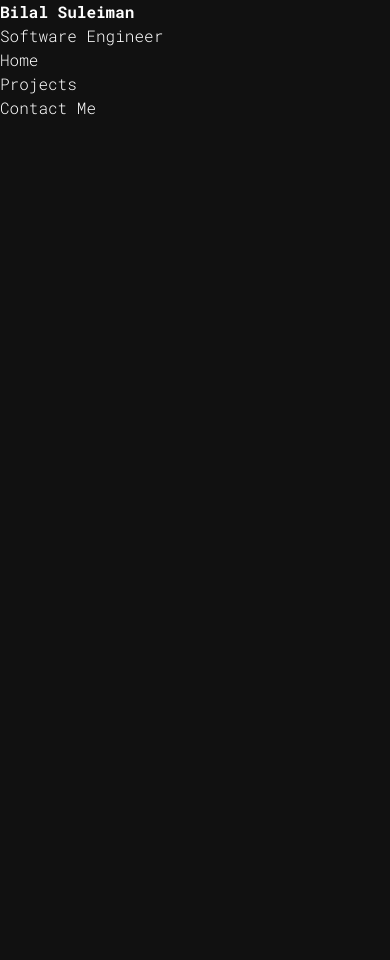
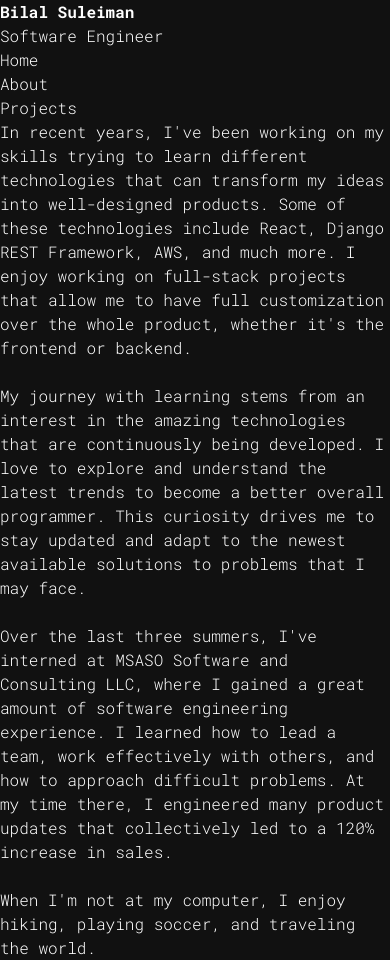
Before and after one commit to bsule/bsule.github.io, a React (Vite) app in the folder personal-website/: page /about in a window 390 px wide. Before the commit the page ends 844 px from the top, so only its background shows below. Built offline with nearby package versions, Linux system fonts and the light colour scheme.

Commit message:
working on about page

```diff
--- a/personal-website/src/App.jsx
+++ b/personal-website/src/App.jsx
@@ -1,4 +1,4 @@
-import { BrowserRouter as Router, Route, Routes } from 'react-router-dom';
+import { BrowserRouter as Router } from 'react-router-dom';
 import AnimatedRoutes from './components/AnimatedRoutes';
 import Navbar from './components/Navbar';
 
--- a/personal-website/src/components/About.jsx
+++ b/personal-website/src/components/About.jsx
@@ -3,8 +3,26 @@ import { motion } from 'framer-motion';
 function About() {
     return (
         <div className='flex justify-center'>
-            <motion.div className="text-3xl fixed w-3/5" initial={{opacity: 0}} animate={{opacity: 1}} exit={{opacity: 0, transition: {duration: .5}}}>
-                <p className='mt-20'>about</p>
+            <motion.div className="text-3xl fixed w-3/5 text-lg" initial={{opacity: 0}} animate={{opacity: 1}} exit={{opacity: 0, transition: {duration: .5}}}>
+                <p className='mt-20'>
+                    In recent years, I've been working on my skills trying to learn different technologies that can transform my ideas into well-designed products. Some of these technologies include React, Django REST Framework, AWS, and much more.
+                    I enjoy working on full-stack projects that allow me to have full customization over the whole product, whether it's the frontend or backend.
+
+                    <br /> <br />
+
+                    My journey with learning stems from an interest in the amazing technologies that are continuously being developed. I love to explore and understand the latest trends to become a better overall programmer.
+                    This curiosity drives me to stay updated and adapt to the newest available solutions to problems that I may face.
+
+                    <br /> <br />
+
+                    Over the last three summers, I've interned at <a href="https://msasosoftware.com/" target='blank'><span className='link link-underline font-semibold'>MSASO Software and Consulting LLC</span></a>
+                    , where I gained a great amount of software engineering experience. I learned how to lead a team, work effectively with others, and how to approach difficult problems.
+                    At my time there, I engineered many product updates that collectively led to a 120% increase in sales.
+
+                    <br /> <br />
+
+                    When I'm not at my computer, I enjoy hiking, playing soccer, and traveling the world.
+                </p>
             </motion.div>
         </div>
     );
--- a/personal-website/src/components/AnimatedRoutes.jsx
+++ b/personal-website/src/components/AnimatedRoutes.jsx
@@ -11,7 +11,7 @@ function AnimatedRoutes(){
         <AnimatePresence>
             <Routes location={location} key={location.pathname}>
                 <Route path='/' element={<Home/>}/>
-                <Route path='/contact' element={<About/>}/>
+                <Route path='/about' element={<About/>}/>
                 <Route path='/projects' element={<Projects/>}/>
             </Routes>
         </AnimatePresence>
--- a/personal-website/src/components/Home.jsx
+++ b/personal-website/src/components/Home.jsx
@@ -21,7 +21,7 @@ function Home() {
                 <br />
                 <p>
                     In my freetime, I enjoy working on projects that blend engineering with software development, exploring interesting and impactful solutions to difficult problems.
-                    When I'm not at my computer, you can find me hiking, playing soccer, or traveling the world.
+                    I love to learn new languages and frameworks to push the boundaries of my knowledge and skills.
                 </p>
                 <div className='flex justify-center mt-20'>
                     <a href="https://www.linkedin.com/in/bsule" target='blank'><motion.i className="fa fa-linkedin-in text-blue-500 text-3xl" whileHover={{opacity: 0.6}}></motion.i></a>
--- a/personal-website/src/components/Navbar.jsx
+++ b/personal-website/src/components/Navbar.jsx
@@ -10,8 +10,8 @@ function Navbar() {
         if (location.pathname === '/'){
             setActive('home');
         }
-        else if (location.pathname === '/contact/'){
-            setActive('contact');
+        else if (location.pathname === '/about/'){
+            setActive('about');
         }
         else if (location.pathname === '/projects/'){
             setActive('projects');
@@ -28,8 +28,8 @@ function Navbar() {
             <div className="flex justify-end">
                 <motion.div className="flex-col p-8 text-right font-bold" initial={{ opacity: 0, x: 50 }} animate={{ opacity: 1, x: 0 }} exit={{ opacity: 0, x: -50 }}>
                     <motion.p><Link to='/' style={{ cursor: active === 'home' ? 'default' : 'pointer', pointerEvents: active === 'home' ? 'none' : 'auto' }}><span className={active === 'home' ? "link-clicked-underline" : "link link-underline"}>Home</span></Link></motion.p>
+                    <motion.p><Link to='about/' style={{ cursor: active === 'about' ? 'default' : 'pointer', pointerEvents: active === 'about' ? 'none' : 'auto' }}><span className={active === 'about' ? "link-clicked-underline" : "link link-underline"}>About</span></Link></motion.p>
                     <motion.p><Link to='projects/' style={{ cursor: active === 'projects' ? 'default' : 'pointer', pointerEvents: active === 'projects' ? 'none' : 'auto' }}><span className={active === 'projects' ? "link-clicked-underline" : "link link-underline"}>Projects</span></Link></motion.p>
-                    <motion.p><Link to='contact/' style={{ cursor: active === 'contact' ? 'default' : 'pointer', pointerEvents: active === 'contact' ? 'none' : 'auto' }}><span className={active === 'contact' ? "link-clicked-underline" : "link link-underline"}>Contact Me</span></Link></motion.p>
                 </motion.div>
             </div>
         </div>
--- a/personal-website/src/components/Projects.jsx
+++ b/personal-website/src/components/Projects.jsx
@@ -7,8 +7,8 @@ function Projects(){
     return (
         <div className='absolute flex flex-col items-center justify-center mt-20 left-1/2 transform -translate-x-1/2 w-full pb-20'>
             <motion.div className="text-3xl" initial={{opacity: 0}} animate={{opacity: 1}} exit={{opacity: 0, transition: {duration: .5}}} whileHover={{x: 6, y: -6}}>
-                <div className='border-4 rounded-lg max-w-screen-xl flex justify-center shadow-md shadow-slate-500'>
-                    <motion.div className='flex flex-col md:flex-row items-center md:items-start gap-8 p-5'>
+                <div className='max-w-screen-xl flex justify-center'>
+                    <motion.div className='flex flex-col md:flex-row items-center md:items-start gap-8'>
                         <motion.div className='relative' whileHover={{ opacity: 0.7 }} transition={{ duration: 0.3 }}>
                             <a href="https://github.com/bsule/ecommerce-app" target='blank'><img src={ecommercePic} alt="" className='rounded-xl' width="400px" height="300px"/></a>
                         </motion.div>
@@ -21,9 +21,9 @@ function Projects(){
                 </div>
             </motion.div>
 
-            <motion.div className="text-3xl" initial={{opacity: 0}} animate={{opacity: 1}} exit={{opacity: 0, transition: {duration: .5}}} whileHover={{x: 6, y: -6}}>
-                <div className='mt-10 border-4 rounded-lg max-w-screen-xl flex justify-center shadow-md shadow-slate-500'>
-                    <motion.div className='flex flex-col md:flex-row items-center md:items-start gap-8 p-5'>
+            <div className="text-3xl pt-10">
+                <motion.div className='max-w-screen-xl flex justify-center' initial={{opacity: 0}} animate={{opacity: 1}} exit={{opacity: 0, transition: {duration: .5}}} whileHover={{x: 6, y: -6}}>
+                    <motion.div className='flex flex-col md:flex-row items-center md:items-start gap-8'>
                         <motion.div className='relative' whileHover={{ opacity: 0.7 }} transition={{ duration: 0.3 }}>
                             <a href="https://github.com/bsule/Workout-Tracker" target='blank'><img src={workoutTrackerPic} alt="" className='rounded-xl' width="400px" height="300px"/></a>
                         </motion.div>
@@ -33,12 +33,12 @@ function Projects(){
                             <a href="https://github.com/bsule/Workout-Tracker" target="blank"><motion.button className='bg-blue-600 text-white font-bold text-base py-2 px-4 rounded mt-4' whileHover={{backgroundColor: "#1D4ED8"}}>Learn more</motion.button></a>
                         </div>
                     </motion.div>
-                </div>
-            </motion.div>
+                </motion.div>
+            </div>
 
-            <motion.div className="text-3xl" initial={{opacity: 0}} animate={{opacity: 1}} exit={{opacity: 0, transition: {duration: .5}}} whileHover={{x: 6, y: -6}}>
-                <div className='mt-10 border-4 rounded-lg max-w-screen-xl flex justify-center shadow-md shadow-slate-500'>
-                    <motion.div className='flex flex-col md:flex-row items-center md:items-start gap-8 p-5'>
+            <div className="text-3xl pt-10">
+                <motion.div className='max-w-screen-xl flex justify-center' initial={{opacity: 0}} animate={{opacity: 1}} exit={{opacity: 0, transition: {duration: .5}}} whileHover={{x: 6, y: -6}}>
+                    <motion.div className='flex flex-col md:flex-row items-center md:items-start gap-8'>
                         <motion.div className='relative' whileHover={{ opacity: 0.7 }} transition={{ duration: 0.3 }}>
                             <a href="https://github.com/bsule/Jwayyed-Law-LLC" target='blank'><img src={JwayyedLawPic} alt="" className='rounded-xl' width="400px" height="300px"/></a>
                         </motion.div>
@@ -48,8 +48,8 @@ function Projects(){
                             <a href="https://github.com/bsule/Jwayyed-Law-LLC" target="blank"><motion.button className='bg-blue-600 text-white font-bold text-base py-2 px-4 rounded mt-4' whileHover={{backgroundColor: "#1D4ED8"}}>Learn more</motion.button></a>
                         </div>
                     </motion.div>
-                </div>
-            </motion.div>
+                </motion.div>
+            </div>
         </div>
     );
 }
--- a/personal-website/src/index.css
+++ b/personal-website/src/index.css
@@ -3,17 +3,17 @@
 @tailwind utilities;
 
 @font-face {
-    font-family: Raleway;
+    font-family: RobotoMono;
     src: url("./fonts/Raleway/RobotoMono-Light.ttf");
 }
 
 @font-face {
-    font-family: Raleway-Extra;
+    font-family: RobotoMonoBold;
     src: url("./fonts/Raleway/RobotoMono-Bold.ttf");
 }
 
 #name, #project-title {
-    font-family: 'Raleway-Extra', sans-serif;
+    font-family: 'RobotoMonoBold', sans-serif;
 }
 
 html {
@@ -23,7 +23,7 @@ html {
     scrollbar-width: none;
 
     color: white;
-    font-family: 'Raleway', sans-serif;
+    font-family: 'RobotoMono', sans-serif;
 }
 
 /* for no scroll bar in chrome */
```
